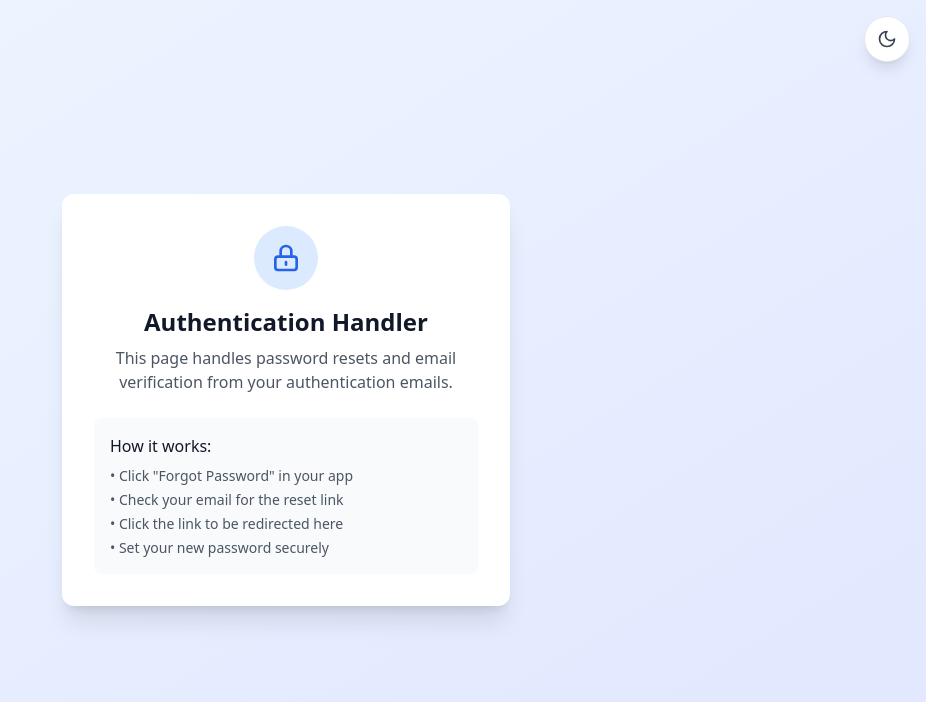
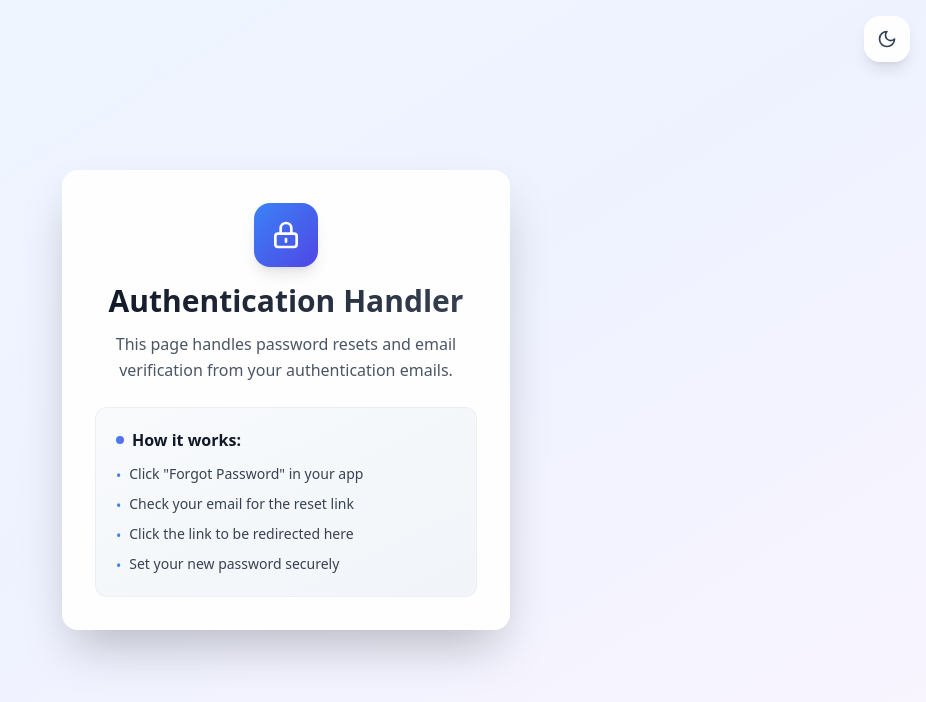
Before and after one commit to jigneshis/Firebase-Authentication-Action-Handler, a React (Vite) app: page / in a window 1280 px wide. Shown: the top 702 px of the page, without its empty margins (354-1280 px from the left). Built offline with nearby package versions, Linux system fonts and the light colour scheme.

Commit message:
Improve Dark Mode Visual Design

```diff
--- a/src/App.tsx
+++ b/src/App.tsx
@@ -15,28 +15,43 @@ function App() {
 
   // If no auth parameters, show a simple landing page
   return (
-    <div className="min-h-screen bg-gradient-to-br from-blue-50 to-indigo-100 dark:from-gray-900 dark:to-gray-800 flex items-center justify-center p-4 transition-colors duration-300">
+    <div className="min-h-screen bg-gradient-to-br from-blue-50 via-indigo-50 to-purple-50 dark:from-slate-900 dark:via-slate-800 dark:to-slate-900 flex items-center justify-center p-4 transition-all duration-500">
       <DarkModeToggle />
-      <div className="max-w-md w-full bg-white rounded-xl shadow-xl p-8 text-center">
+      <div className="max-w-md w-full bg-white/90 dark:bg-slate-800/90 backdrop-blur-sm rounded-2xl shadow-2xl dark:shadow-slate-900/50 p-8 text-center border border-white/20 dark:border-slate-700/50">
         <div className="mb-6">
-          <div className="w-16 h-16 bg-blue-100 dark:bg-blue-900 rounded-full flex items-center justify-center mx-auto mb-4">
-            <svg className="w-8 h-8 text-blue-600 dark:text-blue-400" fill="none" stroke="currentColor" viewBox="0 0 24 24">
+          <div className="w-16 h-16 bg-gradient-to-br from-blue-500 to-indigo-600 dark:from-blue-400 dark:to-indigo-500 rounded-2xl flex items-center justify-center mx-auto mb-4 shadow-lg">
+            <svg className="w-8 h-8 text-white" fill="none" stroke="currentColor" viewBox="0 0 24 24">
               <path strokeLinecap="round" strokeLinejoin="round" strokeWidth={2} d="M12 15v2m-6 4h12a2 2 0 002-2v-6a2 2 0 00-2-2H6a2 2 0 00-2 2v6a2 2 0 002 2zm10-10V7a4 4 0 00-8 0v4h8z" />
             </svg>
           </div>
-          <h1 className="text-2xl font-bold text-gray-900 dark:text-white mb-2">Authentication Handler</h1>
-          <p className="text-gray-600 dark:text-gray-300">
+          <h1 className="text-3xl font-bold bg-gradient-to-r from-gray-900 to-gray-700 dark:from-white dark:to-slate-200 bg-clip-text text-transparent mb-3">Authentication Handler</h1>
+          <p className="text-gray-600 dark:text-slate-300 leading-relaxed">
             This page handles password resets and email verification from your authentication emails.
           </p>
         </div>
 
-        <div className="bg-gray-50 dark:bg-gray-800 rounded-lg p-4 text-left">
-          <h3 className="font-medium text-gray-900 dark:text-white mb-2">How it works:</h3>
-          <ul className="text-sm text-gray-600 dark:text-gray-300 space-y-1">
-            <li>• Click "Forgot Password" in your app</li>
-            <li>• Check your email for the reset link</li>
-            <li>• Click the link to be redirected here</li>
-            <li>• Set your new password securely</li>
+        <div className="bg-gradient-to-br from-slate-50 to-slate-100 dark:from-slate-700/50 dark:to-slate-800/50 rounded-xl p-5 text-left border border-slate-200/50 dark:border-slate-600/30">
+          <h3 className="font-semibold text-gray-900 dark:text-slate-100 mb-3 flex items-center">
+            <div className="w-2 h-2 bg-gradient-to-r from-blue-500 to-indigo-500 rounded-full mr-2"></div>
+            How it works:
+          </h3>
+          <ul className="text-sm text-gray-700 dark:text-slate-300 space-y-2">
+            <li className="flex items-start">
+              <span className="text-blue-500 dark:text-blue-400 mr-2 mt-0.5">•</span>
+              <span>Click "Forgot Password" in your app</span>
+            </li>
+            <li className="flex items-start">
+              <span className="text-blue-500 dark:text-blue-400 mr-2 mt-0.5">•</span>
+              <span>Check your email for the reset link</span>
+            </li>
+            <li className="flex items-start">
+              <span className="text-blue-500 dark:text-blue-400 mr-2 mt-0.5">•</span>
+              <span>Click the link to be redirected here</span>
+            </li>
+            <li className="flex items-start">
+              <span className="text-blue-500 dark:text-blue-400 mr-2 mt-0.5">•</span>
+              <span>Set your new password securely</span>
+            </li>
           </ul>
         </div>
       </div>
--- a/src/components/AuthHandler.tsx
+++ b/src/components/AuthHandler.tsx
@@ -30,17 +30,19 @@ const AuthHandler: React.FC = () => {
 
   if (!params) {
     return (
-      <div className="min-h-screen bg-gradient-to-br from-blue-50 to-indigo-100 dark:from-gray-900 dark:to-gray-800 flex items-center justify-center p-4 transition-colors duration-300">
+      <div className="min-h-screen bg-gradient-to-br from-blue-50 via-indigo-50 to-purple-50 dark:from-slate-900 dark:via-slate-800 dark:to-slate-900 flex items-center justify-center p-4 transition-all duration-500">
         <DarkModeToggle />
-        <div className="max-w-md w-full bg-white dark:bg-gray-800 rounded-xl shadow-xl p-8 text-center border border-gray-200 dark:border-gray-700">
-          <AlertCircle className="mx-auto h-12 w-12 text-red-500 dark:text-red-400 mb-4" />
-          <h2 className="text-2xl font-bold text-gray-900 dark:text-white mb-2">Invalid Request</h2>
-          <p className="text-gray-600 dark:text-gray-300 mb-6">
+        <div className="max-w-md w-full bg-white/90 dark:bg-slate-800/90 backdrop-blur-sm rounded-2xl shadow-2xl dark:shadow-slate-900/50 p-8 text-center border border-white/20 dark:border-slate-700/50">
+          <div className="w-16 h-16 bg-gradient-to-br from-red-500 to-red-600 dark:from-red-400 dark:to-red-500 rounded-2xl flex items-center justify-center mx-auto mb-4 shadow-lg">
+            <AlertCircle className="h-8 w-8 text-white" />
+          </div>
+          <h2 className="text-2xl font-bold bg-gradient-to-r from-gray-900 to-gray-700 dark:from-white dark:to-slate-200 bg-clip-text text-transparent mb-2">Invalid Request</h2>
+          <p className="text-gray-600 dark:text-slate-300 mb-6">
             The authentication action link is invalid or missing required parameters.
           </p>
           <button
             onClick={() => window.location.href = 'https://turri.in.net'}
-            className="bg-blue-600 dark:bg-blue-700 text-white px-6 py-2 rounded-lg hover:bg-blue-700 dark:hover:bg-blue-800 transition-colors"
+            className="bg-gradient-to-r from-blue-600 to-indigo-600 dark:from-blue-500 dark:to-indigo-500 text-white px-6 py-3 rounded-xl hover:from-blue-700 hover:to-indigo-700 dark:hover:from-blue-600 dark:hover:to-indigo-600 transition-all duration-200 shadow-lg hover:shadow-xl font-medium"
           >
             Return to App
           </button>
--- a/src/components/DarkModeToggle.tsx
+++ b/src/components/DarkModeToggle.tsx
@@ -8,13 +8,13 @@ const DarkModeToggle: React.FC = () => {
   return (
     <button
       onClick={toggleDarkMode}
-      className="fixed top-4 right-4 p-3 rounded-full bg-white dark:bg-gray-800 shadow-lg border border-gray-200 dark:border-gray-700 hover:shadow-xl transition-all duration-200 z-50"
+      className="fixed top-4 right-4 p-3 rounded-2xl bg-white/90 dark:bg-slate-800/90 backdrop-blur-sm shadow-lg border border-white/20 dark:border-slate-700/50 hover:shadow-xl hover:scale-105 transition-all duration-200 z-50 group"
       aria-label={isDark ? 'Switch to light mode' : 'Switch to dark mode'}
     >
       {isDark ? (
-        <Sun className="w-5 h-5 text-yellow-500" />
+        <Sun className="w-5 h-5 text-yellow-500 group-hover:text-yellow-400 transition-colors" />
       ) : (
-        <Moon className="w-5 h-5 text-gray-700" />
+        <Moon className="w-5 h-5 text-slate-700 group-hover:text-slate-600 transition-colors" />
       )}
     </button>
   );
```
Also changed, not shown: src/components/AuthAction.tsx (+39 -27 lines).
